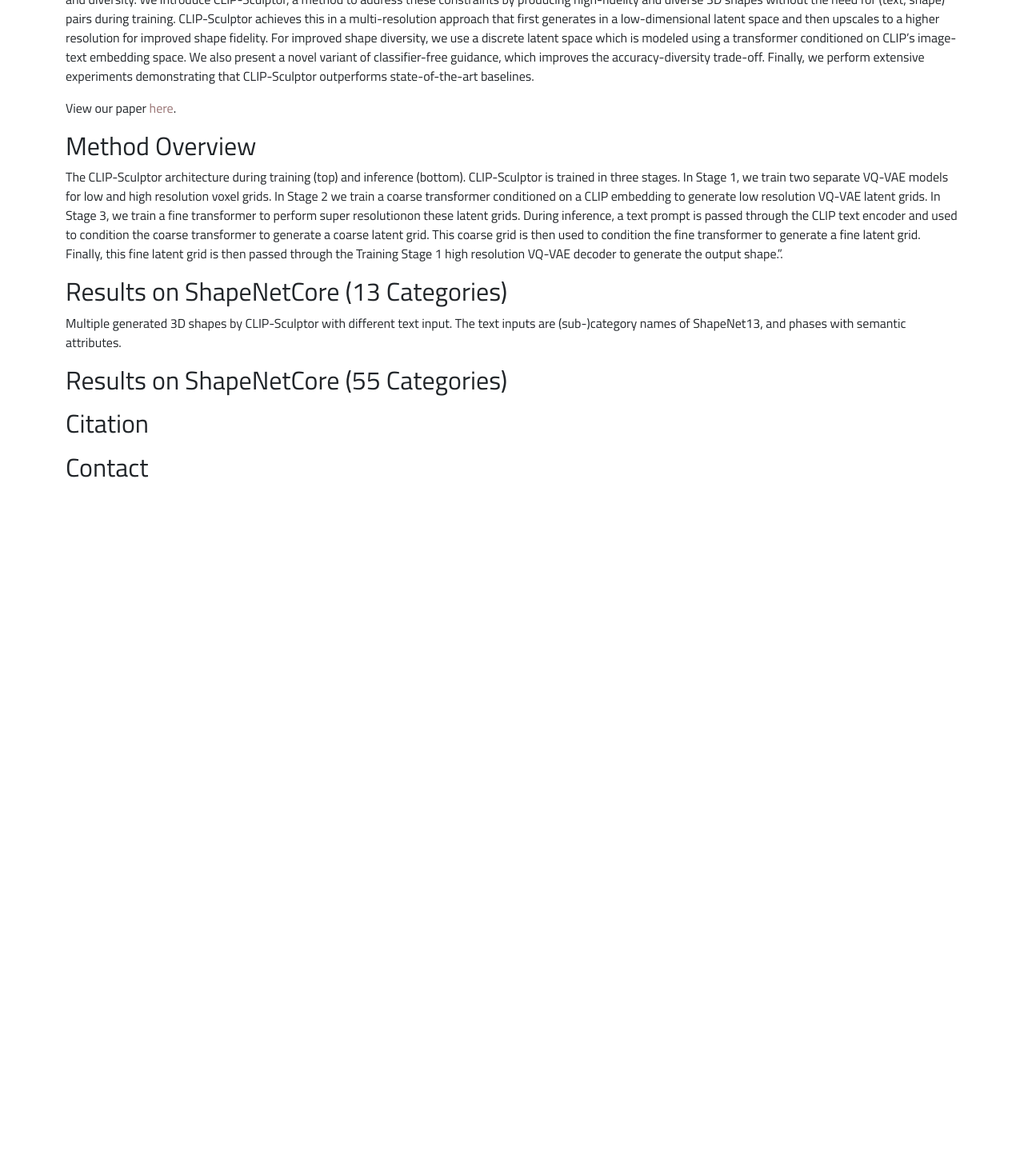
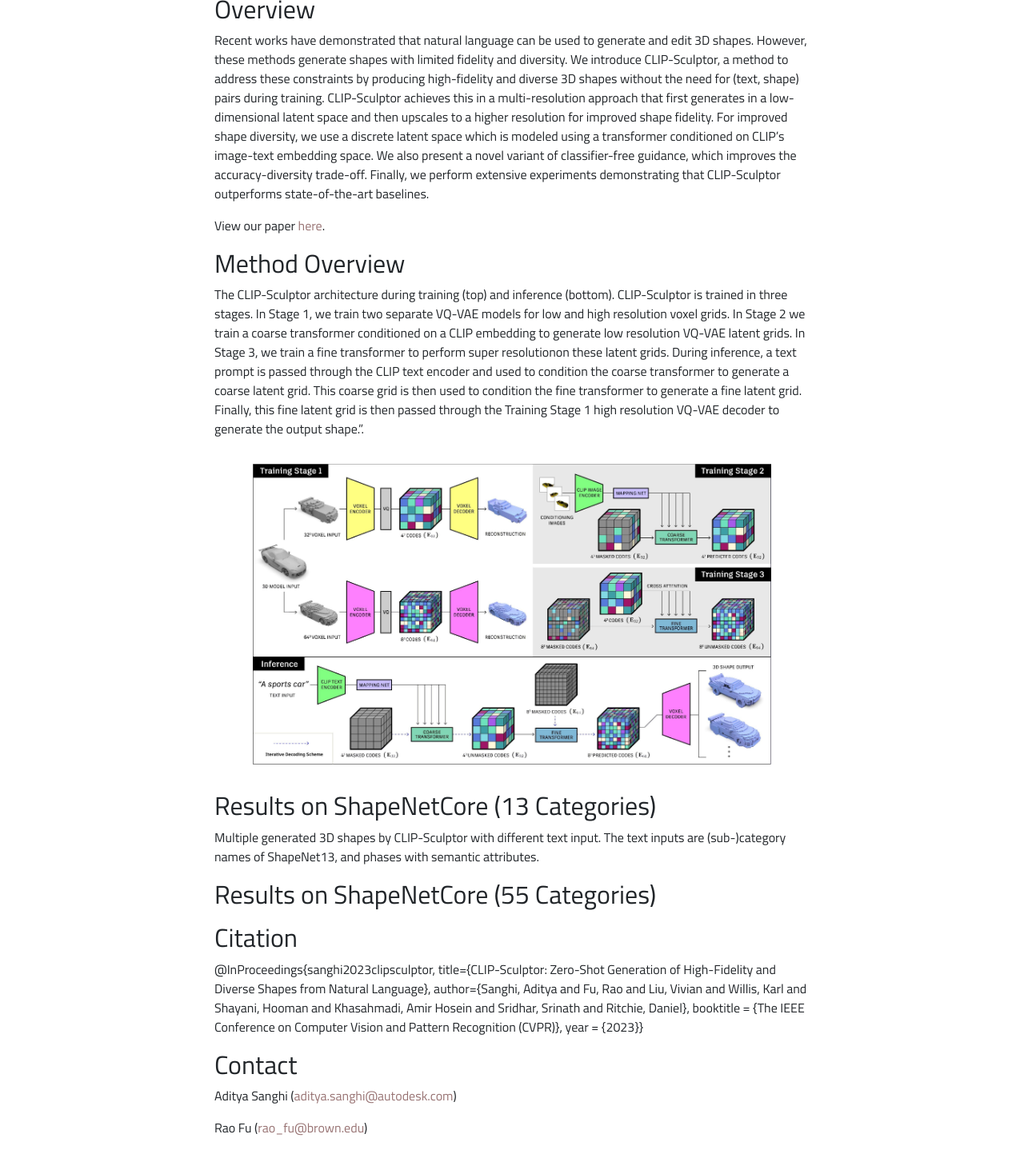
Before and after one commit to brown-ivl/brown-ivl.github.io, a Jekyll site: the page built from research/clip-sculptor.md, in a window 1280 px wide, cut to the strip 756-2194 px from the top of the page. Shown: the whole strip at 80% size. Built offline with Jekyll 4.4.1, drawn with Linux system fonts in a browser that asks for light colours; before the commit the page ends 1367 px from its top, so only the background shows below that.

Commit message:
update project page styling

```diff
--- a/_sass/main.scss
+++ b/_sass/main.scss
@@ -1,4 +1,8 @@
 @import url('https://fonts.googleapis.com/css2?family=Lato&family=Poppins:wght@300&family=Roboto&family=Titillium+Web&display=swap');
+
+.container {
+    width: 60%;
+}
 
 .container.content {
     margin-top: 2rem;
@@ -24,3 +28,7 @@
     color: #987373;
     text-decoration: none;
 }
+
+p {
+    line-height: 150%;
+}
--- a/assets/css/project.scss
+++ b/assets/css/project.scss
@@ -23,18 +23,18 @@
 
 .projects-video-div, .projects-image-div {
     padding: 1rem;
-    margin: 1rem;
     display: flex;
     justify-content: center;
 
     .projects-video {
-        width: 100%;
-        height: 100%;
+        max-width: 100%;
+        max-height: 100%;
         object-fit: contain;
     }
 
     .projects-image {
         max-width: 100%;
         max-height: 100%;
+        padding: 0rem 2rem;
     }
 }
--- a/research/clip-sculptor.md
+++ b/research/clip-sculptor.md
@@ -53,7 +53,7 @@
 
 The CLIP-Sculptor architecture during training (top) and inference (bottom). CLIP-Sculptor is trained in three stages. In Stage 1, we train two separate VQ-VAE models for low and high resolution voxel grids. In Stage 2 we train a coarse transformer conditioned on a CLIP embedding to generate low resolution VQ-VAE latent grids. In Stage 3, we train a fine transformer to perform super resolutionon these latent grids. During inference, a text prompt is passed through the CLIP text encoder and used to condition the coarse transformer to generate a coarse latent grid. This coarse grid is then used to condition the fine transformer to generate a fine latent grid. Finally, this fine latent grid is then passed through the Training Stage 1 high resolution VQ-VAE decoder to generate the output shape.".
 
-[comment]: TODO: add image here
+{% include full_image.html path="/assets/images/projects/clip-sculptor/method_diagram.jpg" alt="CLIP-Sculptor Method Diagram" %}
 
 ## Results on ShapeNetCore (13 Categories)
 
@@ -67,4 +67,10 @@
 
 ## Citation
 
+@InProceedings{sanghi2023clipsculptor, title={CLIP-Sculptor: Zero-Shot Generation of High-Fidelity and Diverse Shapes from Natural Language}, author={Sanghi, Aditya and Fu, Rao and Liu, Vivian and Willis, Karl and Shayani, Hooman and Khasahmadi, Amir Hosein and Sridhar, Srinath and Ritchie, Daniel}, booktitle = {The IEEE Conference on Computer Vision and Pattern Recognition (CVPR)}, year = {2023}}
+
 ## Contact
+
+Aditya Sanghi ([aditya.sanghi@autodesk.com](aditya.sanghi@autodesk.com))
+
+Rao Fu ([rao_fu@brown.edu](rao_fu@brown.edu))
```
Also changed, not shown: research.md (+1 -1 lines), research/pix2surf.md (+8 -16 lines).
